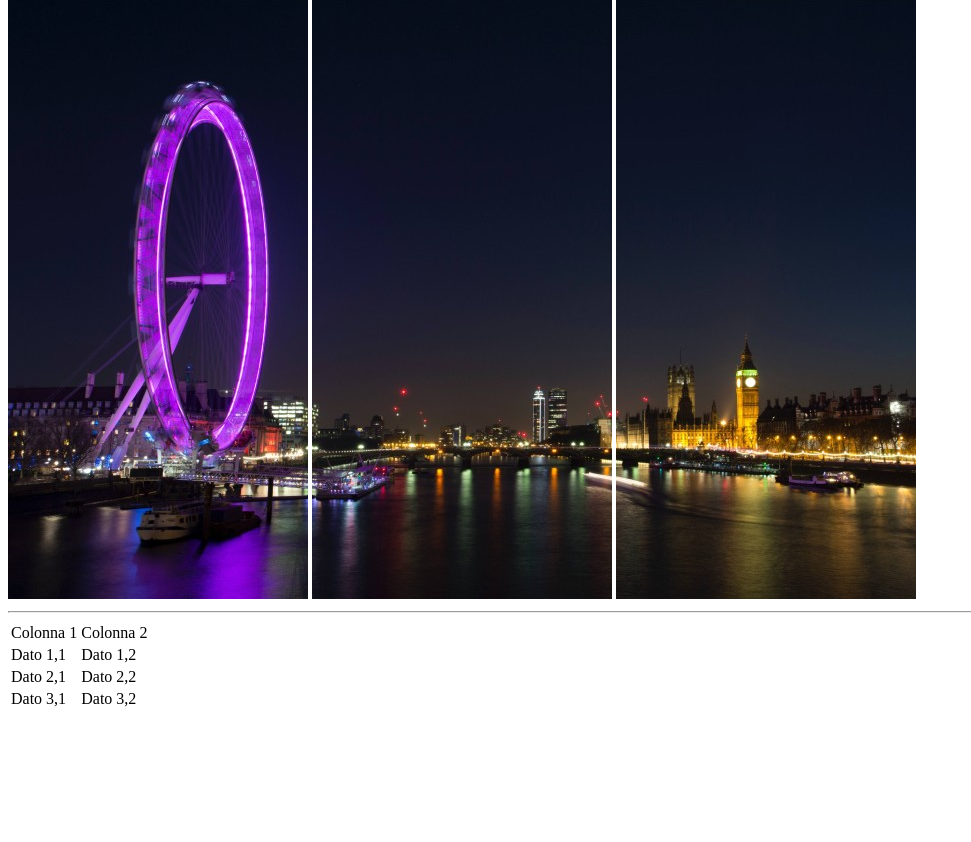
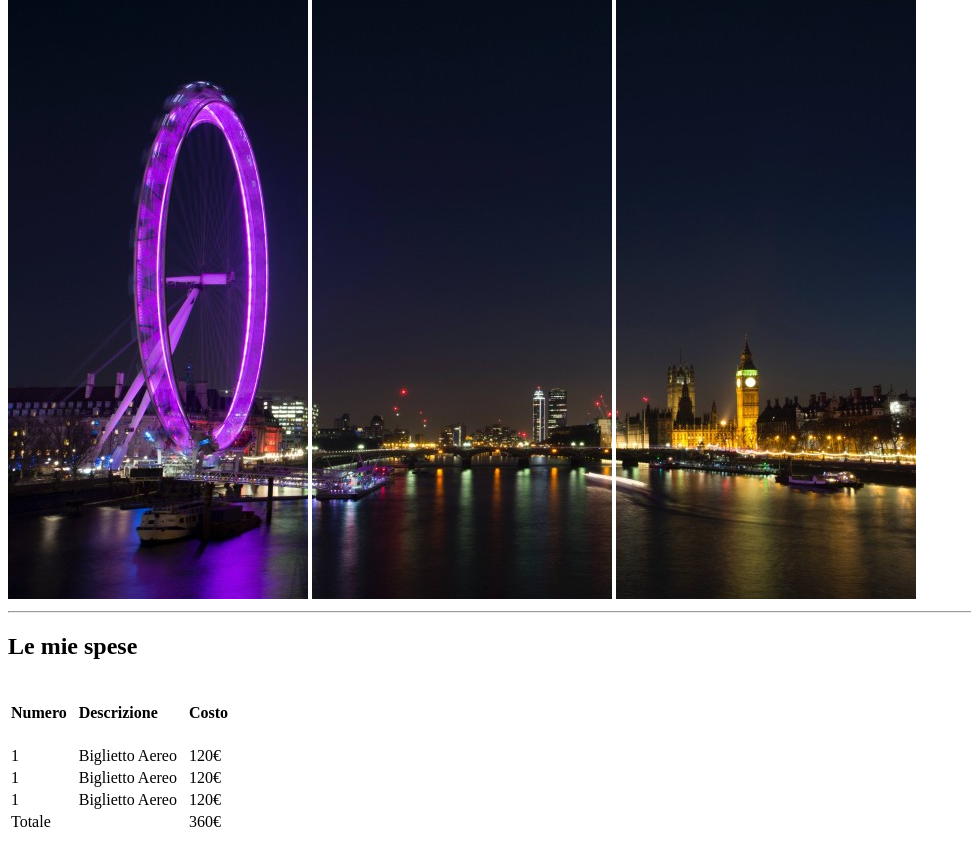
Before and after one commit to Franpan94/html-london-trip, a plain HTML site: page index.html in a window 1280 px wide. Shown: the part 68-910 px from the top of the page, without its empty margins (0-971 px from the left). Before the commit the page ends 800 px from the top, so only its background shows below. Drawn offline with Linux system fonts and the light colour scheme.

Commit message:
modifica 2

```diff
--- a/index.html
+++ b/index.html
@@ -21,12 +21,16 @@
 
   <!--main apertura: tabella le mie spese, cose da fare, info utili-->
   <main>
-    <table>
-        <tr><td>Colonna 1</td><td>Colonna 2</td></tr>
-        <tr><td>Dato 1,1</td><td>Dato 1,2</td></tr>
-        <tr><td>Dato 2,1</td><td>Dato 2,2</td></tr>
-        <tr><td>Dato 3,1</td><td>Dato 3,2</td></tr>
-        </table>
+    <section>
+      <table>
+        <h2>Le mie spese</h2>
+        <tr><td><h4>Numero &nbsp;</h4></td><td><h4>Descrizione</h4></td><td><h4>Costo</h4></td></tr>
+        <tr><td>1</td><td>Biglietto Aereo &nbsp;</td><td>120&euro;</td></tr>
+        <tr><td>1</td><td>Biglietto Aereo</td><td>120&euro;</td></tr>
+        <tr><td>1</td><td>Biglietto Aereo</td><td>120&euro;</td></tr>
+        <tr><td>Totale</td><td></td><td>360&euro;</td></tr>
+      </table>
+    </section>
   </main>
 
 </body>
```
